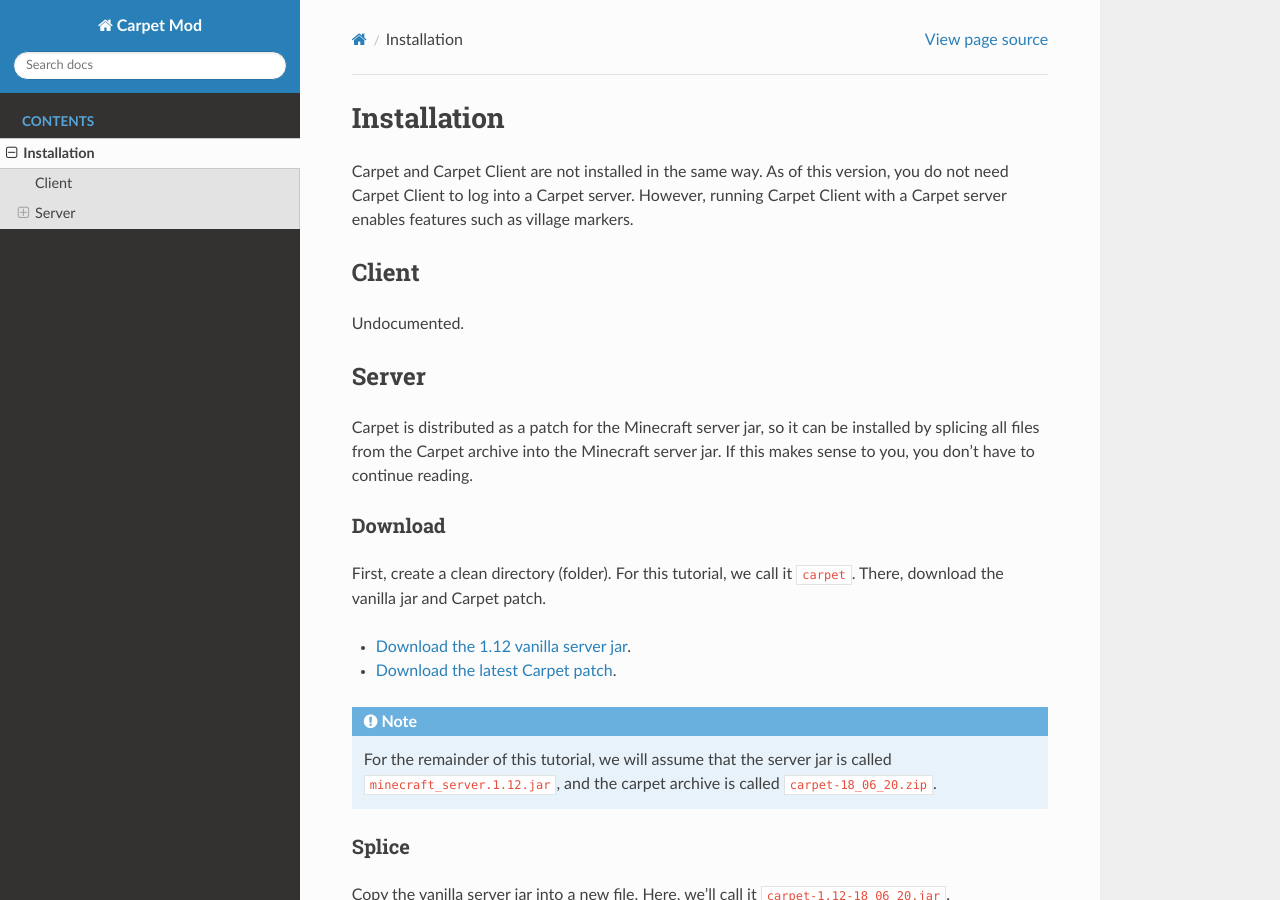
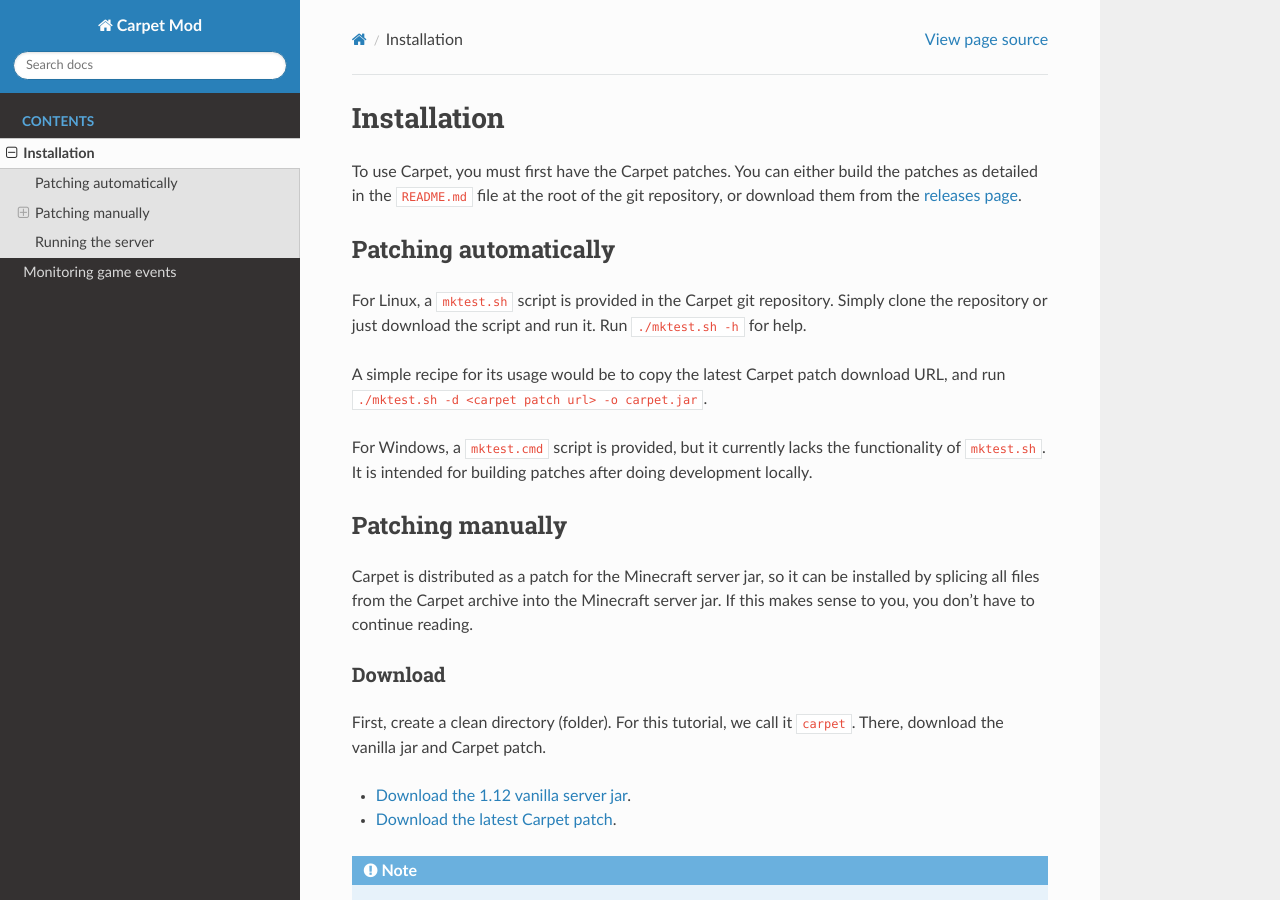
Before and after one commit to gnembon/carpetmod112, a Sphinx documentation site: the page built from docs/usage/install.rst, in a window 1280 px wide and 900 px high. Built offline with Sphinx 7.4.7 and the Read the Docs theme 2.0.0, drawn with Linux system fonts in a browser that asks for light colours; some of the changed text lies outside the part shown.

Commit message:
Add logging documentation

```diff
--- a/docs/index.rst
+++ b/docs/index.rst
@@ -15,6 +15,7 @@
    :caption: Contents
 
    usage/install
+   usage/logging
 
 .. _`Carpet Mod`: https://github.com/gnembon/carpetmod
 
--- a/docs/usage/install.rst
+++ b/docs/usage/install.rst
@@ -2,17 +2,27 @@
 Installation
 ============
 
-Carpet and Carpet Client are not installed in the same way. As of this version,
-you do not need Carpet Client to log into a Carpet server. However, running
-Carpet Client with a Carpet server enables features such as village markers.
+To use Carpet, you must first have the Carpet patches. You can either
+build the patches as detailed in the ``README.md`` file at the root of the
+git repository, or download them from the
+`releases page <https://github.com/gnembon/carpetmod/releases>`_.
 
-Client
-======
+Patching automatically
+======================
 
-Undocumented.
+For Linux, a ``mktest.sh`` script is provided in the Carpet git
+repository. Simply clone the repository or just download the script
+and run it. Run ``./mktest.sh -h`` for help.
 
-Server
-======
+A simple recipe for its usage would be to copy the latest Carpet patch
+download URL, and run ``./mktest.sh -d <carpet patch url> -o carpet.jar``.
+
+For Windows, a ``mktest.cmd`` script is provided, but it currently lacks
+the functionality of ``mktest.sh``. It is intended for building patches
+after doing development locally.
+
+Patching manually
+=================
 
 Carpet is distributed as a patch for the Minecraft server jar, so it can
 be installed by splicing all files from the Carpet archive into the Minecraft
@@ -83,8 +93,8 @@
           alternatively use the ``zip`` command, but that is currently
           undocumented.
 
-Finish and run
---------------
+Running the server
+==================
 
 You should now have a proper Carpet installation in the Carpet jar. This is
 runnable like any other Java Minecraft server.
```
Also changed, not shown: docs/usage/logging.rst (added, +27 -0 lines).
